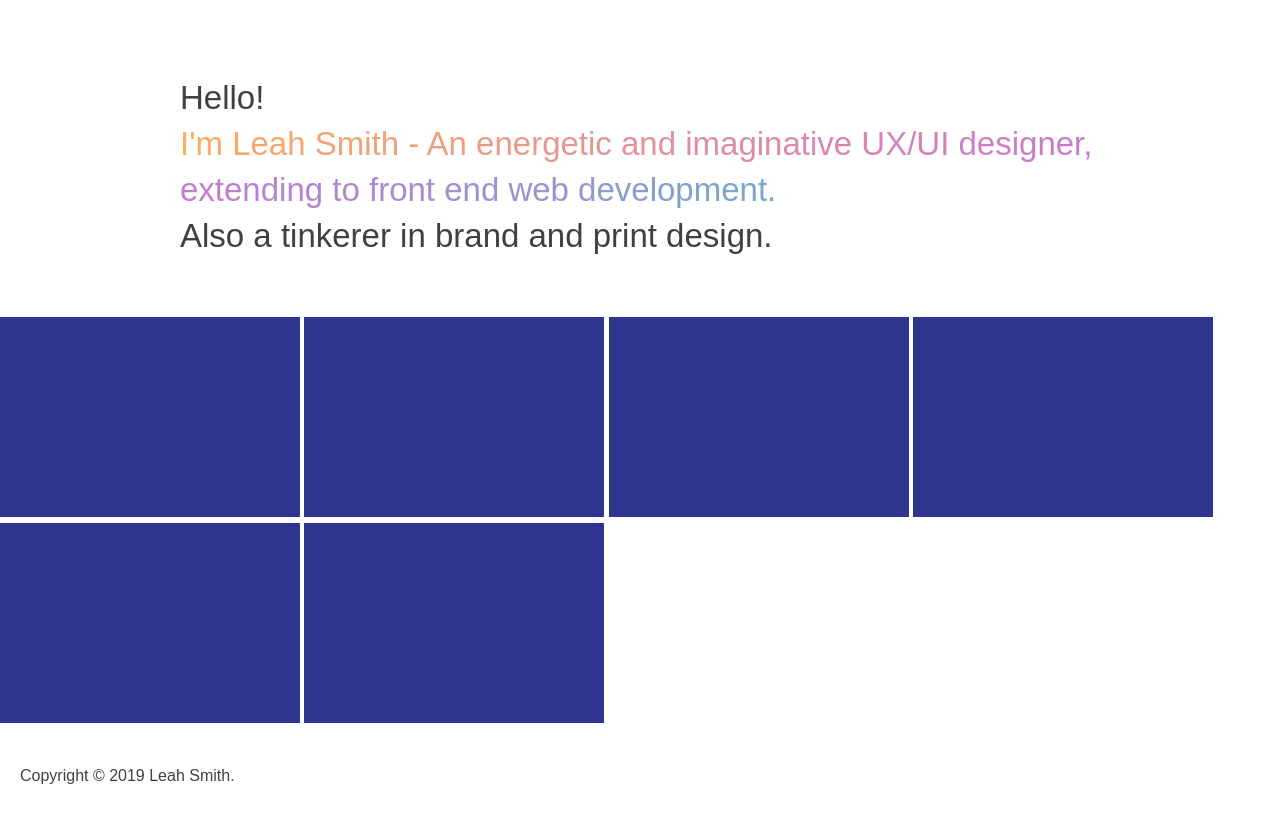
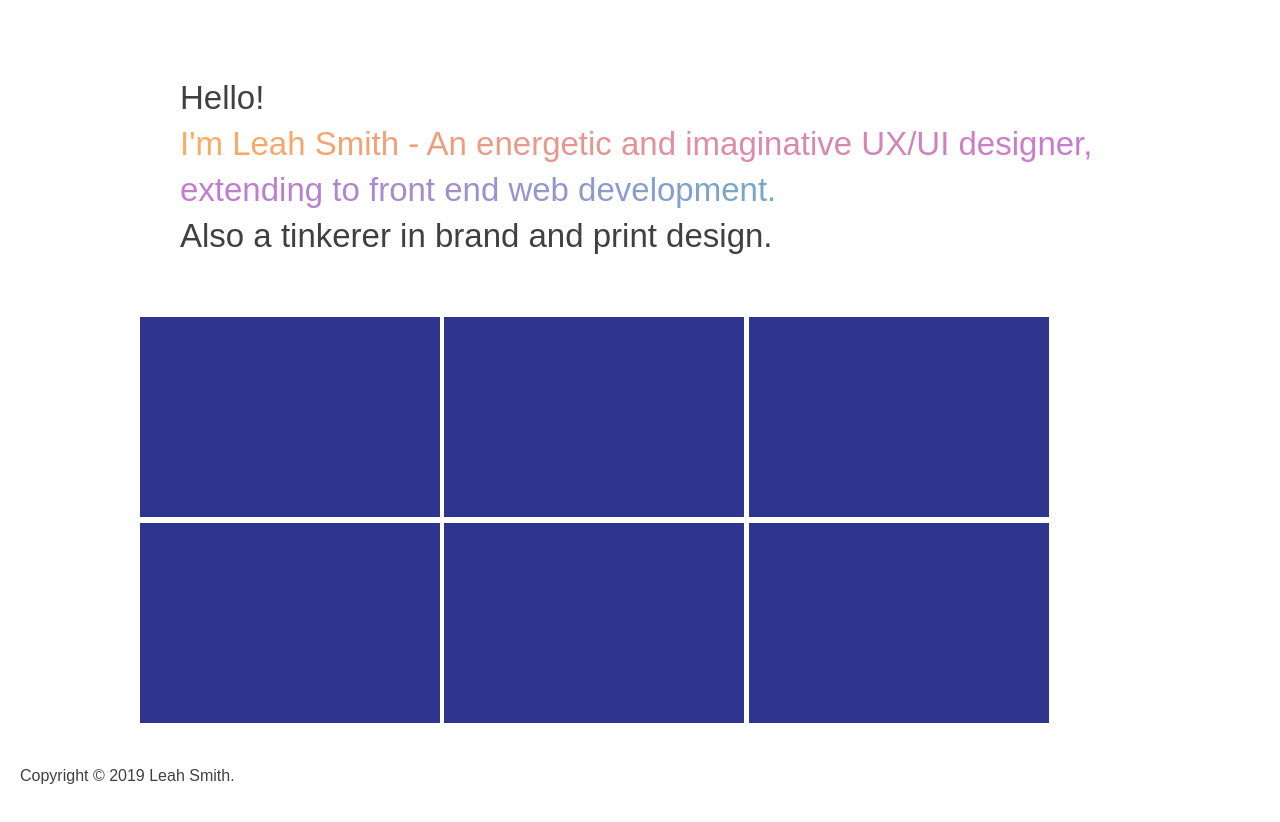
Before and after one commit to leahsmith1104/leahsmith1104.github.io, a website: page index.html in a window 1280 px wide. Shown: the part 92-914 px from the top of the page. Drawn offline with Linux system fonts and the light colour scheme.

Commit message:
tweaked flexbox grid

```diff
--- a/index.html
+++ b/index.html
@@ -32,7 +32,7 @@
         </section>
 
         <section>
-            <div class="panel">
+            <div class="panel fixed-width">
                 <img class="panel__work" src="/assets/img/panel.jpg"/>
                 <img class="panel__work" src="/assets/img/panel.jpg"/>
                 <img class="panel__work" src="/assets/img/panel.jpg"/>
```
